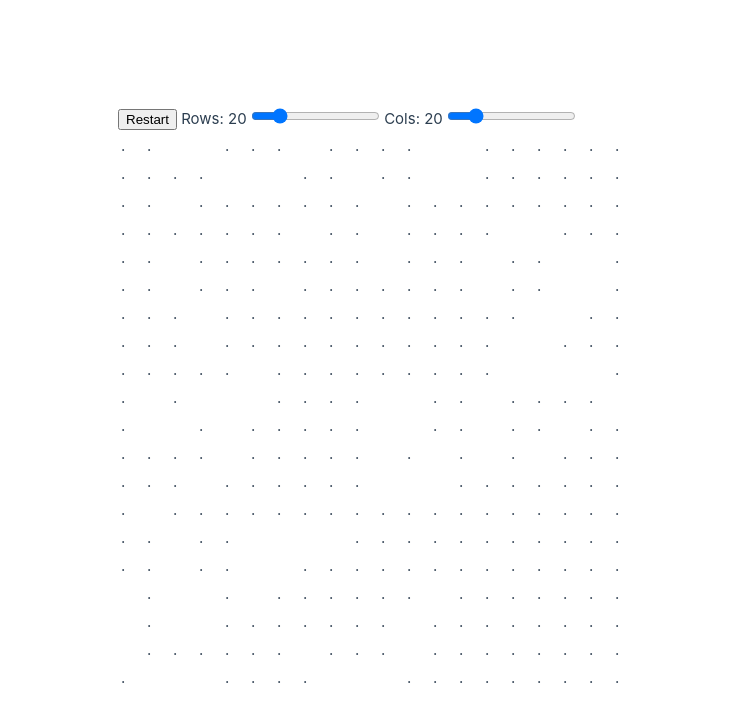
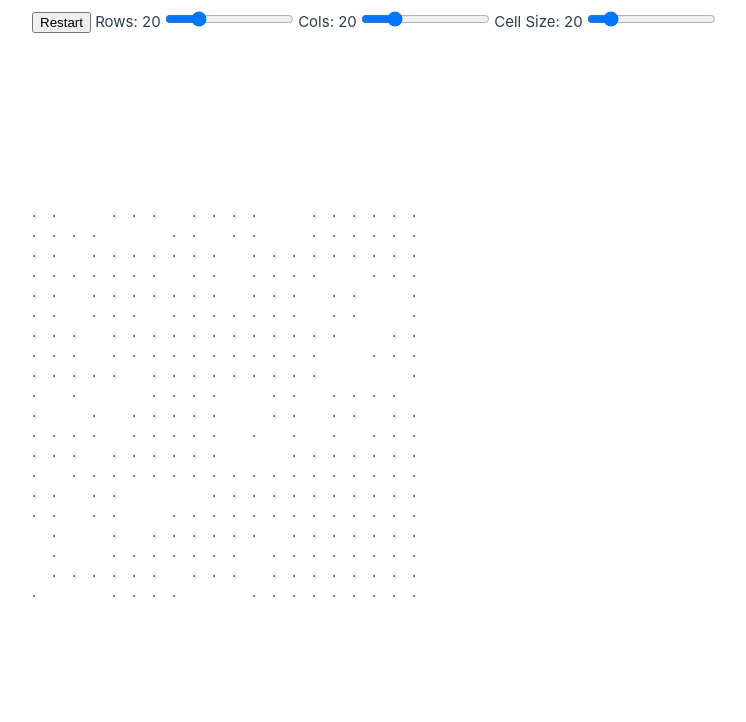
Before and after one commit to mudphone/vue-conways-game-of-life, a Vue app: page / in a window 1280 px wide. Shown: the top 722 px of the page, without its empty margins (0-746 px from the left). Built offline with nearby package versions, Linux system fonts and the light colour scheme.

Commit message:
Allow cell resizing

```diff
--- a/src/App.vue
+++ b/src/App.vue
@@ -10,7 +10,12 @@
 
   const DEFAULT_ROWS = 20
   const DEFAULT_COLS = 20
+  const MAX_ROWS = 80
+  const MAX_COLS = 80
   const INTERVAL_MILLIS = 500
+
+  const DEFAULT_CELLS_SIZE = 20
+  const MAX_CELLS_SIZE = 80
 
 
   const iterateGame = (rows, cols, state) => {
@@ -27,6 +32,7 @@
 
   const numRows = ref(DEFAULT_ROWS)
   const numCols = ref(DEFAULT_COLS)
+  const cellSize = ref(DEFAULT_CELLS_SIZE)
 
   const initialState = getInitState(numRows.value, numCols.value)
   const gameState = ref(initialState)
@@ -42,7 +48,8 @@
 </script>
 
 <template>
-  <div>
+  <div class="game">
+    <div class="controls">
       <button
         @click="restartGame"
         >Restart</button>
@@ -50,25 +57,54 @@
       <input
         type="range"
         min="2"
-      max="100"
+        :max="MAX_ROWS"
         v-model="numRows">
       Cols: {{ numCols }}
       <input
         min="2"
-      max="100"
+        :max="MAX_COLS"
         type="range"
         v-model="numCols">
-    <table>
-      <tr
+      Cell Size: {{ cellSize }}
+      <input
+        min="10"
+        :max="MAX_CELLS_SIZE"
+        type="range"
+        v-model="cellSize">
+    </div>
+    <div class="grid">
+      <div
         v-for="rowIdx in _.range(_.size(gameState))"
+        class="row"
         :key="rowIdx"
         >
         <game-cell
           v-for="colIdx in _.range(_.size(_.first(gameState)))"
           :key="colIdx"
           :cell-state="gameState[rowIdx][colIdx]"
+          :style="'width: ' + cellSize + 'px; height: ' + cellSize + 'px;'"
           ></game-cell>
-      </tr>
-    </table>
+      </div>
+    </div>
   </div>
 </template>
+
+<style scoped>
+
+  .game {
+    width: 100%;
+  }
+
+  .controls {
+    position: fixed;
+    top: 10px;
+  }
+  .grid {
+    width: calc(100vw - 100px);
+  }
+
+  .row {
+    display: flex;
+    flex-direction: row;
+  }
+</style>
--- a/src/assets/main.css
+++ b/src/assets/main.css
@@ -28,8 +28,10 @@ a,
   }
 
   #app {
-    display: grid;
-    grid-template-columns: 1fr 1fr;
-    padding: 0 2rem;
+    /* display: grid; */
+    /* grid-template-columns: 1fr 1fr; */
+    /* padding: 0 2rem; */
+    margin: 0;
+    width: 100%;
   }
 }
--- a/src/components/GameCell.vue
+++ b/src/components/GameCell.vue
@@ -5,20 +5,20 @@
 </script>
 
 <template>
-  <td
+  <div
     class="cell"
     :class="{ 'alive': cellState }"
     >
     {{ cellState ? '' : '.' }}
-  </td>
+  </div>
 </template>
 
 <style scoped>
   .alive {
     background-color: white;
   }
-  .cell {
-    width: 24px;
+  /* .cell {
+    width: 20px;
     height: 20px;
-  }
+  } */
 </style>
```
Lines whose indentation alone changed are shown as unchanged.
